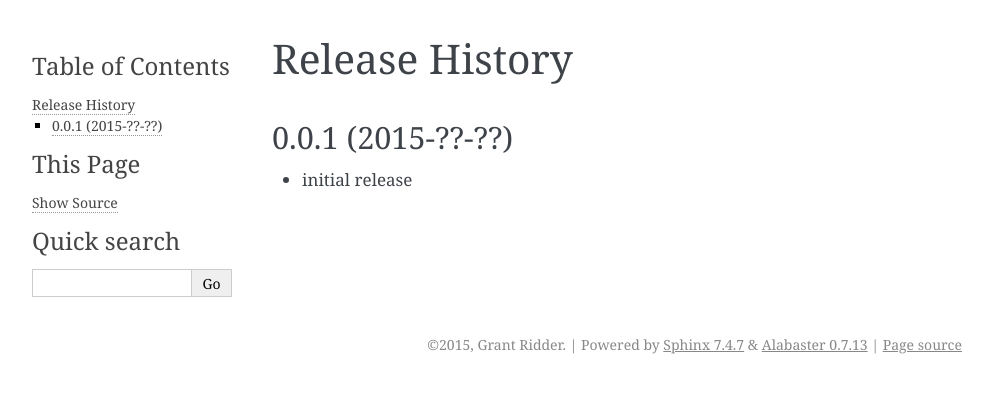
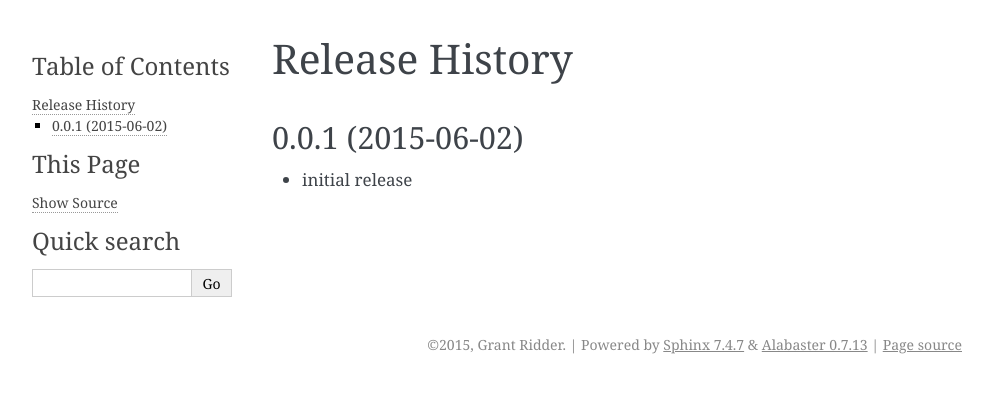
Before and after one commit to shortdudey123/python_scout_api, a Sphinx documentation site: the page built from docs/source/HISTORY.rst, in a window 1280 px wide. Shown: the top 393 px of the page, without its empty margins (148-1141 px from the left). Built offline with Sphinx 7.4.7, drawn with Linux system fonts in a browser that asks for light colours; the version number could not be read and is left out.

```diff
--- a/docs/source/HISTORY.rst
+++ b/docs/source/HISTORY.rst
@@ -3,7 +3,7 @@
 Release History
 ---------------
 
-0.0.1 (2015-??-??)
+0.0.1 (2015-06-02)
 ^^^^^^^^^^^^^^^^^^
 
 - initial release
--- /dev/null
+++ b/setup.cfg
@@ -0,0 +1,2 @@
+[upload_sphinx]
+upload-dir = docs/build/html
```
